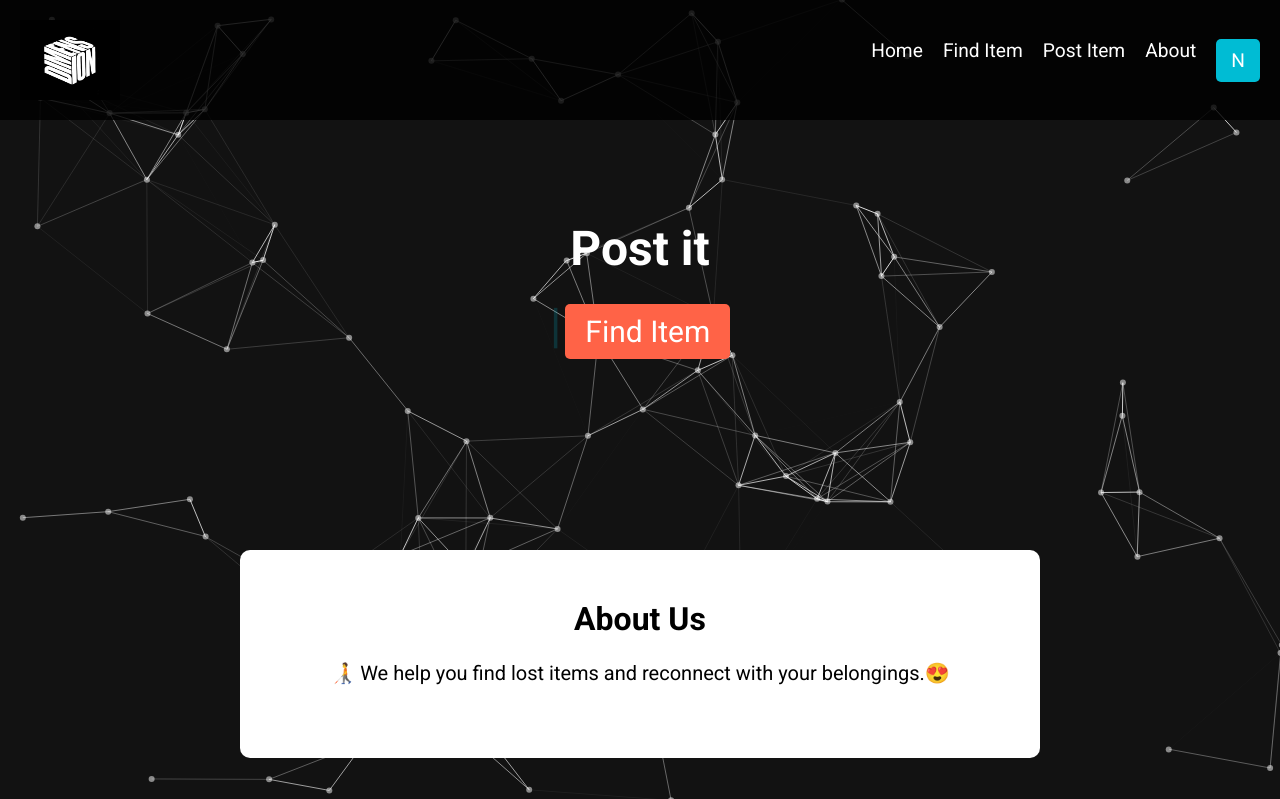
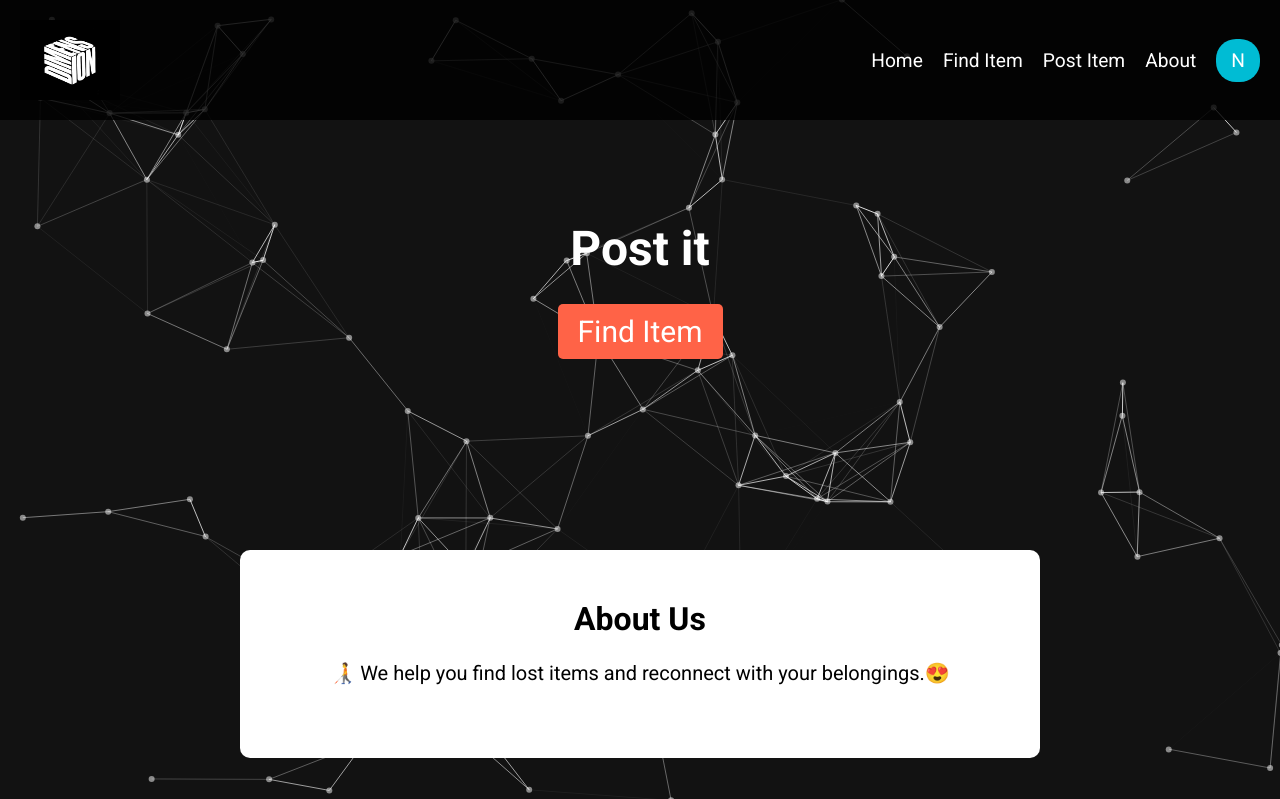
Before and after one commit to isdc-sahyadri/Spaghetti, a Django app: page / in a window 1280 px wide. Shown: the top 799 px of the page. Run offline with Django 5.2, Linux system fonts and the light colour scheme; a user stored in the database is signed in.

Commit message:
FINAL TOUCH

```diff
--- a/lostandfound/l_f/templates/l_f/find_item.html
+++ b/lostandfound/l_f/templates/l_f/find_item.html
@@ -32,6 +32,7 @@
             list-style: none;
             display: flex;
             gap: 20px;
+            align-items: center;
         }
 
         nav ul li a {
@@ -173,7 +174,7 @@ footer {
     padding: 10px 15px;
     cursor: pointer;
     font-size: 1.2rem;
-    border-radius: 5px;
+    border-radius: 20px;
 }
 .user-dropdown-content {
     display: none;
--- a/lostandfound/l_f/templates/l_f/home.html
+++ b/lostandfound/l_f/templates/l_f/home.html
@@ -37,6 +37,7 @@
             list-style: none;
             display: flex;
             gap: 20px;
+            align-items: center;
         }
         nav ul li a {
             text-decoration: none;
@@ -287,6 +288,9 @@
 .user-dropdown {
     position: relative;
     display: inline-block;
+
+
+
 }
 .user-dropdown button {
     background: #00bcd4;
@@ -295,7 +299,8 @@
     padding: 10px 15px;
     cursor: pointer;
     font-size: 1.2rem;
-    border-radius: 5px;
+    border-radius: 20px;
+
 }
 .user-dropdown-content {
     display: none;
@@ -328,6 +333,17 @@
 }
 .user-dropdown:hover .user-dropdown-content {
     display: block;
+}
+.trail {
+    position: fixed;
+    width: 20px;
+    height: 20px;
+    background-color: rgba(0, 255, 255, 0.5);
+    border-radius: 50%;
+    pointer-events: none;
+    transform: translate(-50%, -50%);
+    transition: opacity 0.5s ease-out;
+    opacity: 0.8;
 }
 
 
@@ -420,7 +436,7 @@
             backDelay: 1500,
             loop: true,
             showCursor: true,
-            cursorChar: '|',
+            cursorChar: '',
             autoInsertCss: true
         });
     </script>
@@ -434,6 +450,15 @@
                 navList.classList.toggle('active');
             });
         });
+
+        document.addEventListener("mousemove", function(e) {
+    let trail = document.createElement("div");
+    trail.className = "trail";
+    document.body.appendChild(trail);
+    trail.style.left = `${e.clientX}px`;
+    trail.style.top = `${e.clientY}px`;
+    setTimeout(() => trail.remove(), 500);
+});
     </script>
 
 </body>
--- a/lostandfound/l_f/templates/l_f/post_item.html
+++ b/lostandfound/l_f/templates/l_f/post_item.html
@@ -34,6 +34,7 @@
             list-style: none;
             display: flex;
             gap: 20px;
+            align-items: center;
         }
         nav ul li {
             display: inline;
@@ -247,7 +248,7 @@ footer {
     padding: 10px 15px;
     cursor: pointer;
     font-size: 1.2rem;
-    border-radius: 5px;
+    border-radius: 20px;
 }
 .user-dropdown-content {
     display: none;
```
